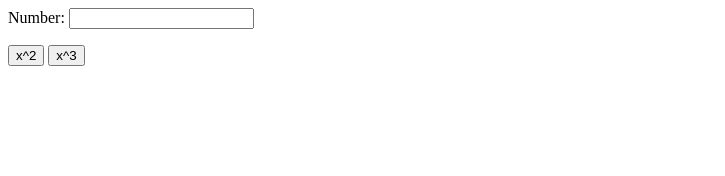
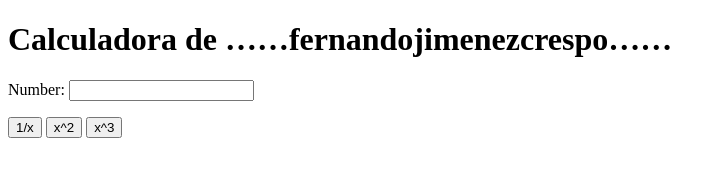
Before and after one commit to fernandojimenezcrespo/my_calculator_2, a plain HTML site: page index.html in a window 1280 px wide. Shown: the whole page, without its empty margins (0-725 px from the left). Drawn offline with Linux system fonts and the light colour scheme.

Commit message:
1/x button

```diff
--- a/index.html
+++ b/index.html
@@ -5,12 +5,13 @@
 		<meta charset="utf-8">
 	</head>
 	<body>
-
+		<h1>Calculadora de ……fernandojimenezcrespo……</h1>
 		Number:
 		<input type="text" id="n1">
 		<p>
+			<button onclick="inverse()"> 1/x </button>
 			<button onclick="square()"> x^2 </button>
-		  <button onclick="cube()"> x^3 </button>
+			<button onclick="cube()"> x^3 </button>
 		</p>
 		<script type="text/javascript">
 			function cube() {
@@ -21,6 +22,10 @@
 				var num = document.getElementById("n1");
 				num.value = Math.pow(num.value, 2);
 			}
+			function inverse() {
+				var num = document.getElementById("n1");
+				num.value = 1/num.value;
+			}
 		</script>
 	</body>
 </html>
```
